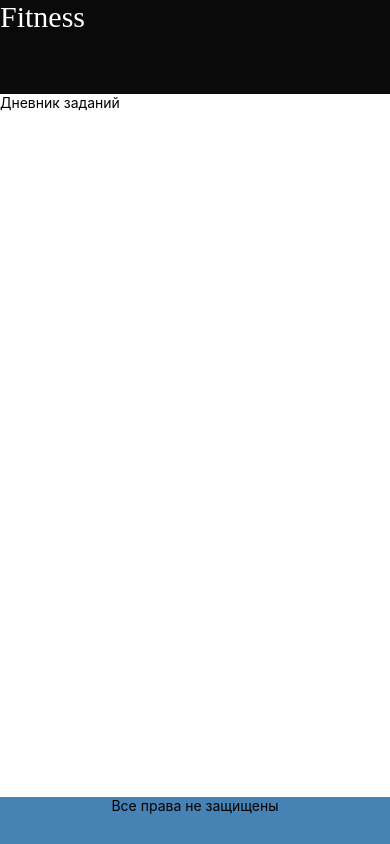
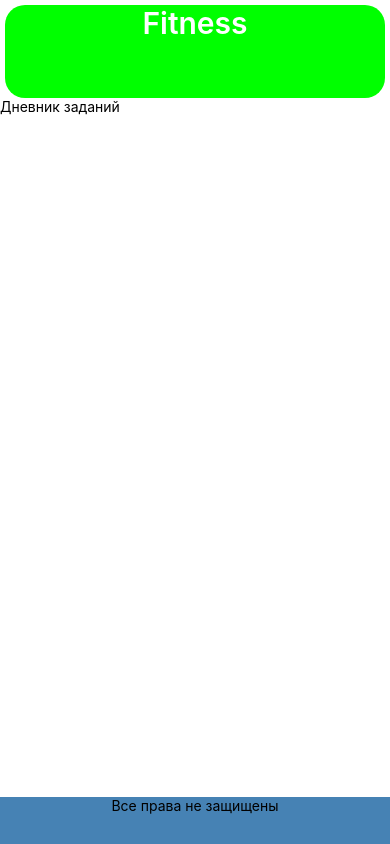
Before and after one commit to GitYchenik/fitness, a React Native app: screen / in a window 390 px wide. Built offline with nearby package versions, Linux system fonts and the light colour scheme.

Commit message:
-Update 16.09.2022 -добавлены закругления выравнимания текста и отступы -замена цвета на главном экране

```diff
--- a/App.js
+++ b/App.js
@@ -7,11 +7,11 @@ const Start = () => {
       <View style={styles.header}>
         <Text style={styles.headerText}>Fitness</Text>
       </View>
-      <View style={{ flex: 15, backgroundColor: 'white' }}>
-        <Text style={{ align: 'center' }}>Дневник заданий</Text>
+      <View style={styles.main}>
+        <Text style={styles.mainText}>Дневник заданий</Text>
       </View>
-      <View style={{ flex: 1, backgroundColor: 'steelblue' }}>
-        <Text style={{ textAlign: 'center' }}>Все права не защищены</Text>
+      <View style={styles.footer}>
+        <Text style={styles.footerText}>Все права не защищены</Text>
       </View>
     </View>
   );
@@ -20,12 +20,32 @@ const Start = () => {
 const styles = StyleSheet.create({
   header: {
     flex: 2,
-    backgroundColor: '#0a0a0a'
+    backgroundColor: '#00FF00',
+    borderRadius: '20px',
+    marginTop: '5px',
+    marginLeft: '5px',
+    marginRight: '5px'
+
   },
   headerText: {
-    fontFamily: 'Inter-Black',
     fontSize: 30,
-    color: 'white'
+    color: 'white',
+    textAlign: 'center',
+    fontWeight: '600'
+  },
+  main: {
+    flex: 15,
+    backgroundColor: 'white'
+  },
+  mainText: {
+
+  },
+  footer: {
+    flex: 1,
+    backgroundColor: 'steelblue'
+  },
+  footerText: {
+    textAlign: 'center'
   }
 });
 
```
